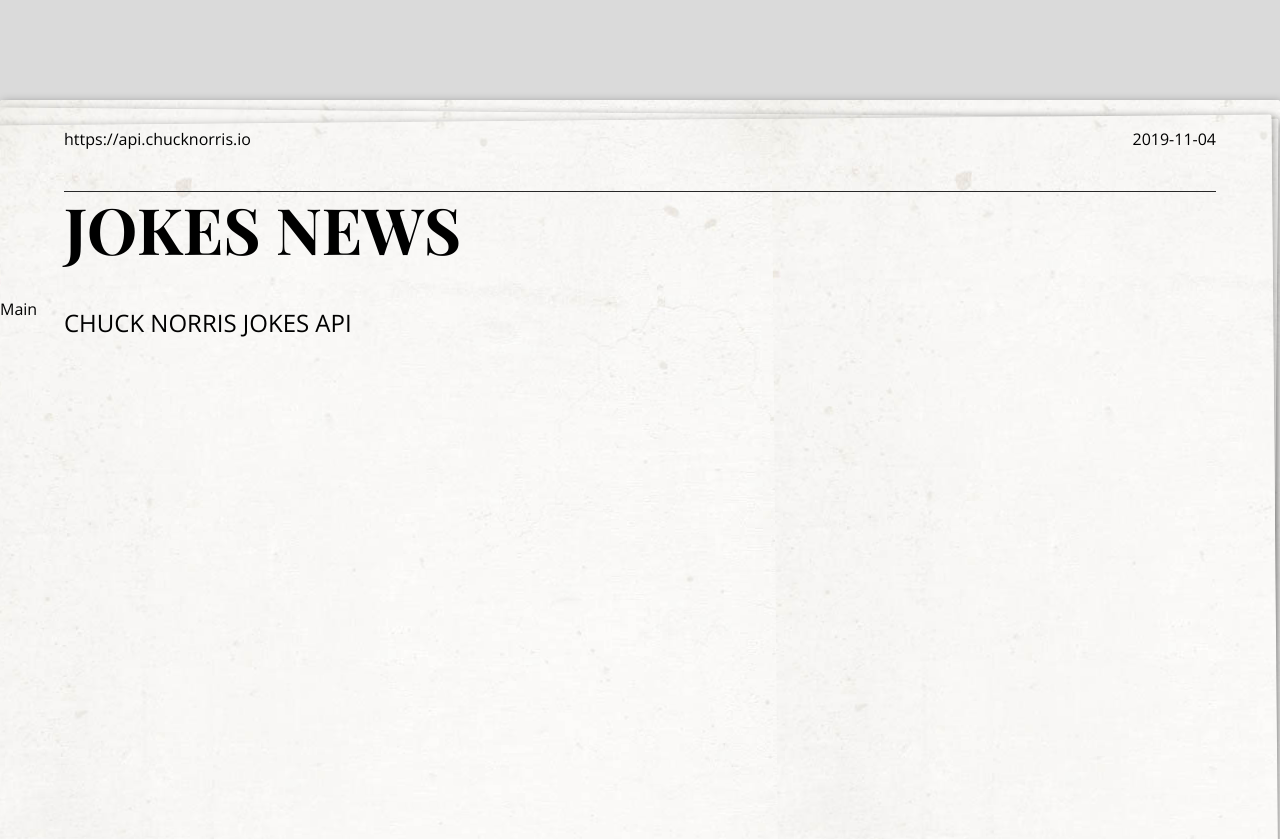
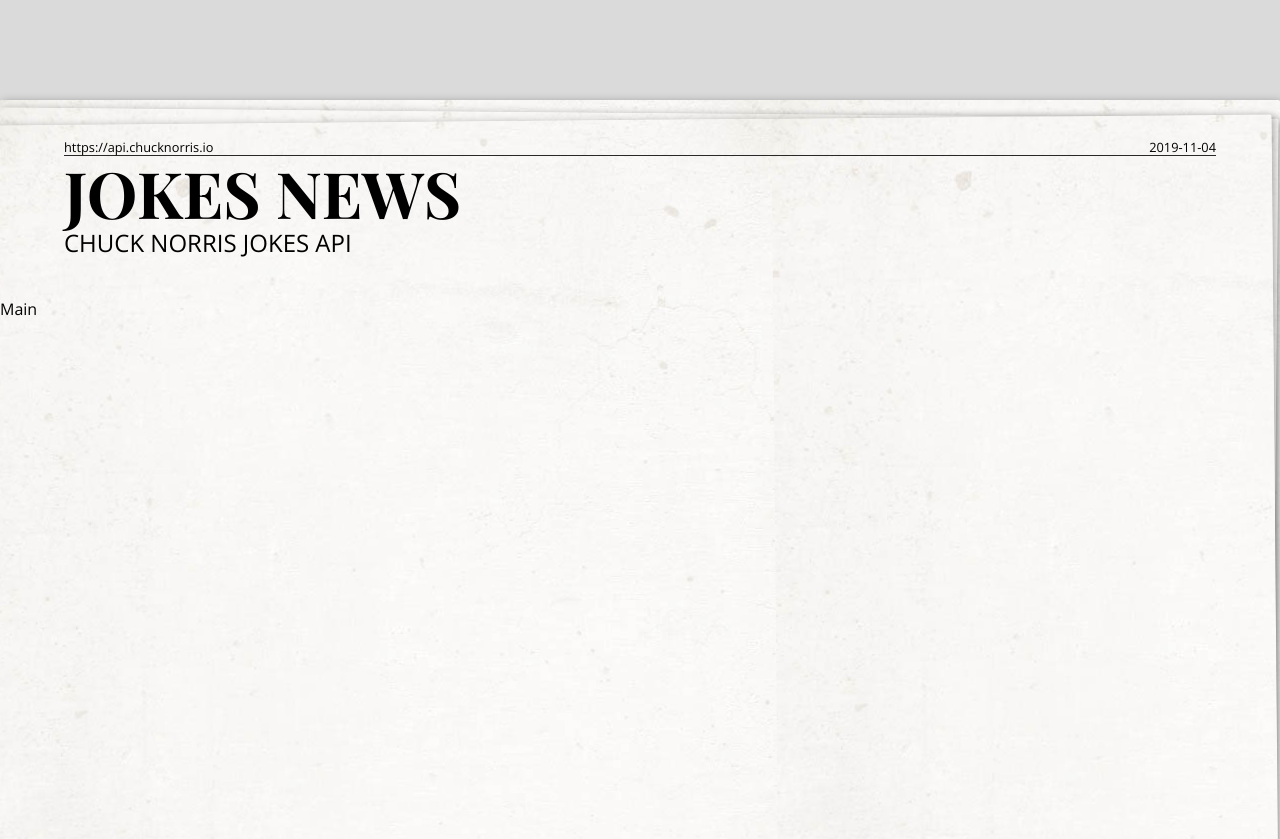
Before and after one commit to KrzysztofGrudzien/Jokes-Rest-Api, a React (Create React App) app: page / in a window 1280 px wide. Shown: the top 839 px of the page. Built offline with nearby package versions, Linux system fonts and the light colour scheme.

Commit message:
fix(scss): remove margin from header

```diff
--- a/src/sass/components/header.module.scss
+++ b/src/sass/components/header.module.scss
@@ -2,12 +2,13 @@
 
 .header {
     grid-area: header;
-    margin: 30px auto 0 auto;
+    margin: 40px auto 0 auto;
     width: 90%;
 
     &__box {
         display: flex;
         justify-content: space-between;
+        font-size: 0.8rem;
     }
 
     &__link {
@@ -19,6 +20,7 @@
         border-top: 1px solid darken($grey, 70%);
         font-family: 'Playfair Display', serif;
         font-size: 4rem;
+        margin: 0;
         text-transform: uppercase;
     }
 
--- a/src/sass/main.scss
+++ b/src/sass/main.scss
@@ -7,5 +7,5 @@
 @import "./utils/variables.scss";
 
 /* -------------- BASE -------------- */
+@import "./base/normalize.scss";
 @import "./base/base.scss";
-@import "./base/normalize.scss";
```
